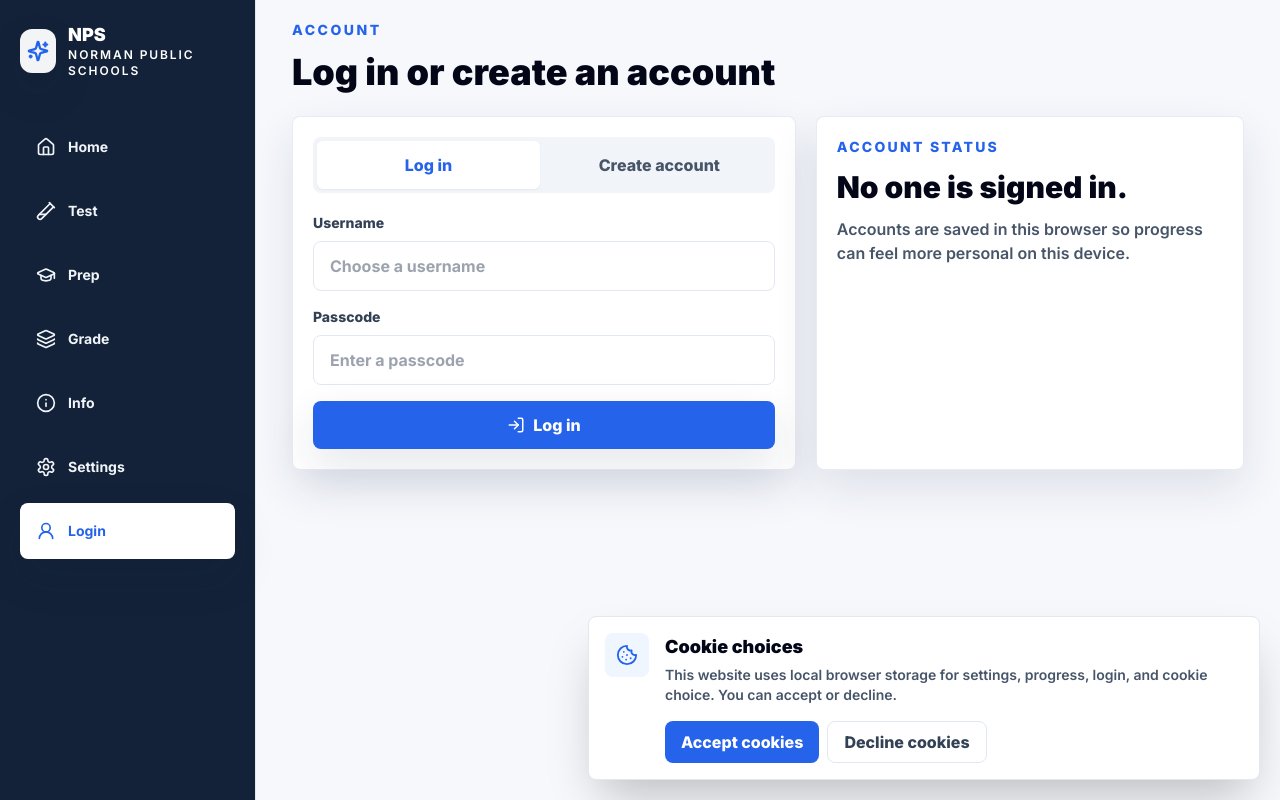
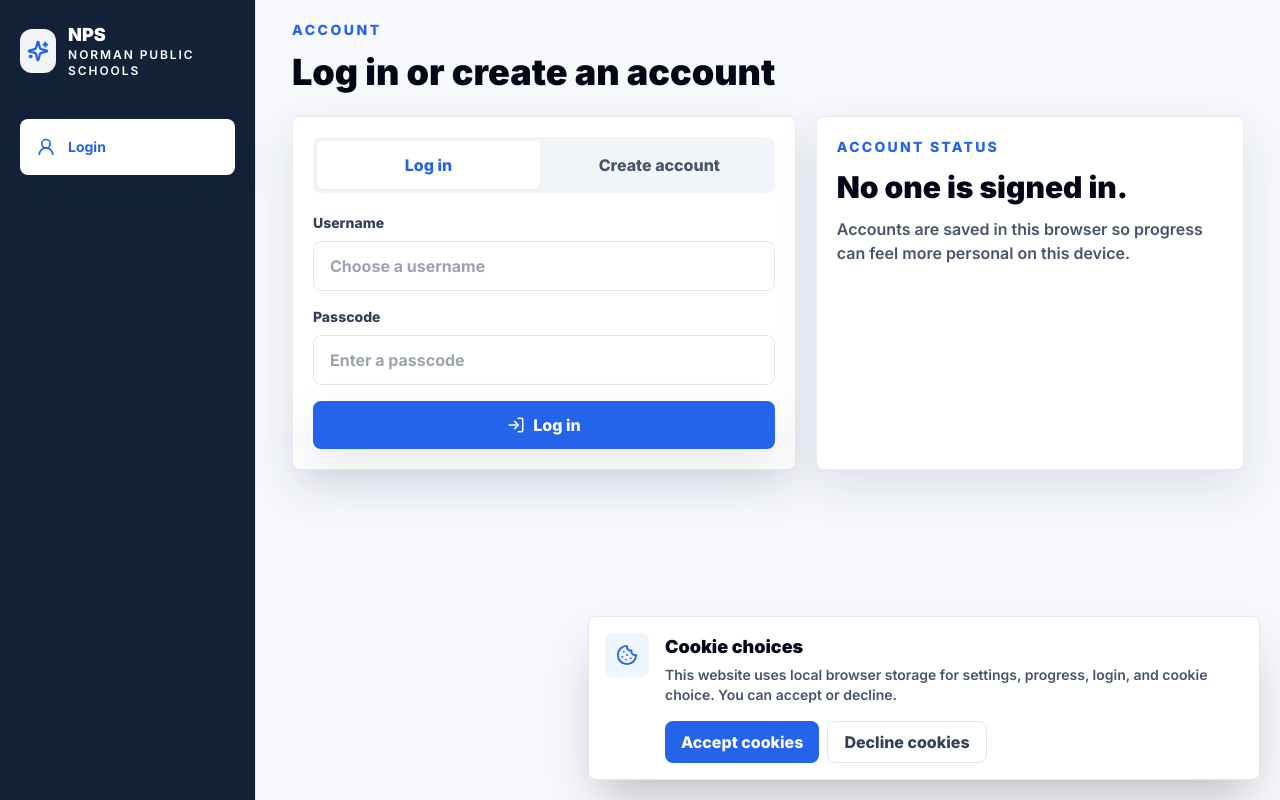
Before and after one commit to ericoptersendai-sudo/nps-web, a React (Vite) app: page /login in a window 1280 px wide. Built offline with nearby package versions, Linux system fonts and the light colour scheme.

Commit message:
Require login before using app features

```diff
--- a/src/App.tsx
+++ b/src/App.tsx
@@ -1,9 +1,10 @@
 import { Navigate, Route, Routes } from "react-router-dom";
+import type { ReactElement } from "react";
 import { AppLayout } from "./layouts/AppLayout";
 import { GradeProvider } from "./context/GradeContext";
 import { ProgressProvider } from "./context/ProgressContext";
 import { SettingsProvider } from "./context/SettingsContext";
-import { AuthProvider } from "./context/AuthContext";
+import { AuthProvider, useAuth } from "./context/AuthContext";
 import { HomePage } from "./pages/HomePage";
 import { TestPage } from "./pages/TestPage";
 import { PrepPage } from "./pages/PrepPage";
@@ -11,6 +12,11 @@ import { GradePage } from "./pages/GradePage";
 import { InfoPage } from "./pages/InfoPage";
 import { SettingsPage } from "./pages/SettingsPage";
 import { LoginPage } from "./pages/LoginPage";
+
+function RequireAuth({ children }: { children: ReactElement }) {
+  const { currentUser } = useAuth();
+  return currentUser ? children : <Navigate to="/login" replace />;
+}
 
 export default function App() {
   return (
@@ -20,12 +26,12 @@ export default function App() {
           <AuthProvider>
             <Routes>
               <Route element={<AppLayout />}>
-                <Route path="/" element={<HomePage />} />
-                <Route path="/test" element={<TestPage />} />
-                <Route path="/prep" element={<PrepPage />} />
-                <Route path="/grade" element={<GradePage />} />
-                <Route path="/info" element={<InfoPage />} />
-                <Route path="/settings" element={<SettingsPage />} />
+                <Route path="/" element={<RequireAuth><HomePage /></RequireAuth>} />
+                <Route path="/test" element={<RequireAuth><TestPage /></RequireAuth>} />
+                <Route path="/prep" element={<RequireAuth><PrepPage /></RequireAuth>} />
+                <Route path="/grade" element={<RequireAuth><GradePage /></RequireAuth>} />
+                <Route path="/info" element={<RequireAuth><InfoPage /></RequireAuth>} />
+                <Route path="/settings" element={<RequireAuth><SettingsPage /></RequireAuth>} />
                 <Route path="/login" element={<LoginPage />} />
               </Route>
               <Route path="*" element={<Navigate to="/" replace />} />
--- a/src/components/Sidebar.tsx
+++ b/src/components/Sidebar.tsx
@@ -3,6 +3,7 @@ import { Link, NavLink } from "react-router-dom";
 import { Logo } from "./Logo";
 import { useSettings } from "../context/SettingsContext";
 import { translate } from "../utils/i18n";
+import { useAuth } from "../context/AuthContext";
 
 const items = [
   { to: "/", label: "Home", icon: Home },
@@ -16,17 +17,19 @@ const items = [
 
 export function Sidebar() {
   const { settings } = useSettings();
+  const { currentUser } = useAuth();
   const t = (text: string) => translate(text, settings.language);
+  const visibleItems = currentUser ? items : items.filter((item) => item.to === "/login");
 
   return (
     <aside className="fixed inset-x-0 bottom-0 z-30 border-t border-white/12 bg-[var(--sidebar)] px-2 py-2 md:inset-y-0 md:left-0 md:right-auto md:w-64 md:border-r md:border-t-0 md:px-5 md:py-6">
       <div className="hidden md:block">
-        <Link aria-label="Go to home screen" to="/" className="block rounded-lg transition hover:scale-[1.02] focus:outline-none focus:ring-2 focus:ring-white/70">
+        <Link aria-label={currentUser ? "Go to home screen" : "Go to login screen"} to={currentUser ? "/" : "/login"} className="block rounded-lg transition hover:scale-[1.02] focus:outline-none focus:ring-2 focus:ring-white/70">
           <Logo />
         </Link>
       </div>
-      <nav className="grid grid-cols-7 gap-1 md:mt-10 md:grid-cols-1 md:gap-2">
-        {items.map((item) => {
+      <nav className={`${currentUser ? "grid-cols-7" : "grid-cols-1"} grid gap-1 md:mt-10 md:grid-cols-1 md:gap-2`}>
+        {visibleItems.map((item) => {
           const Icon = item.icon;
           return (
             <NavLink
```
